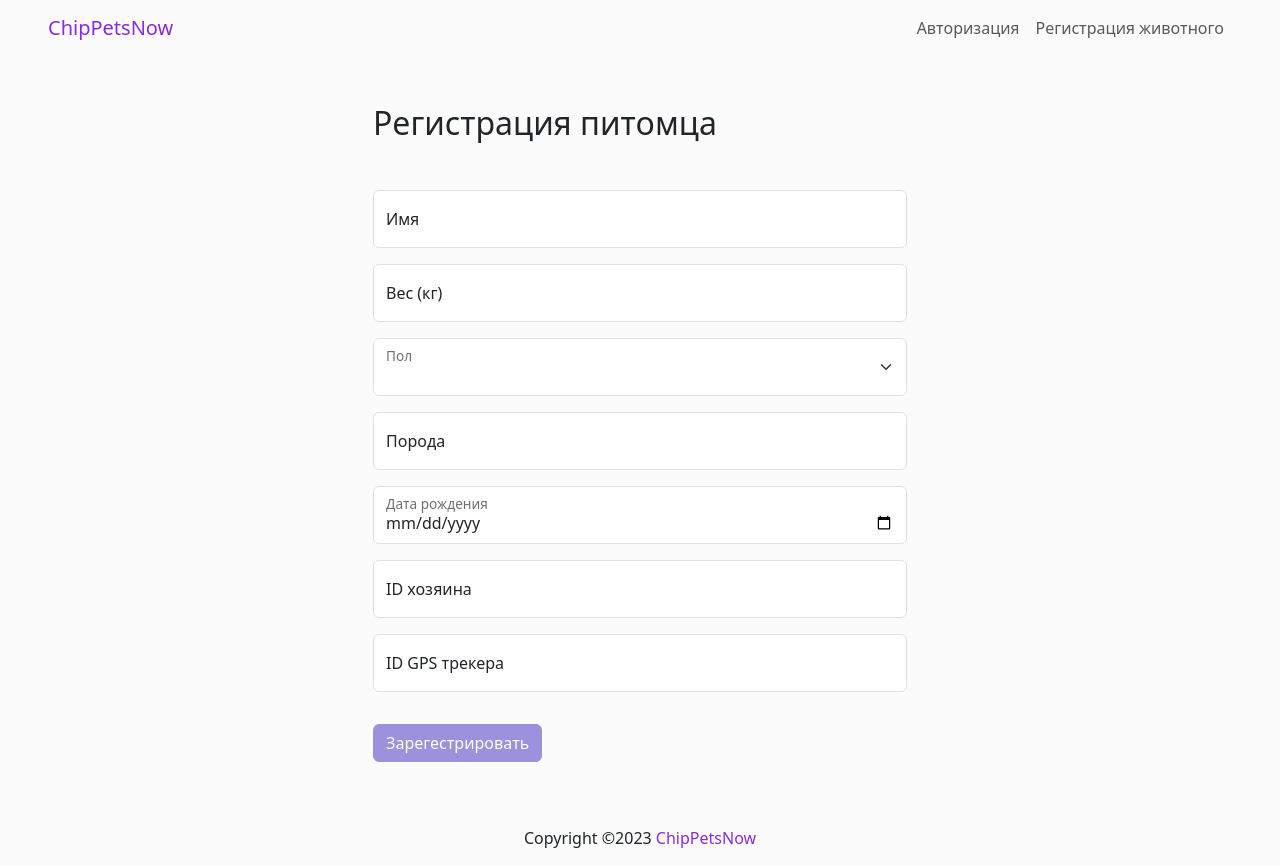
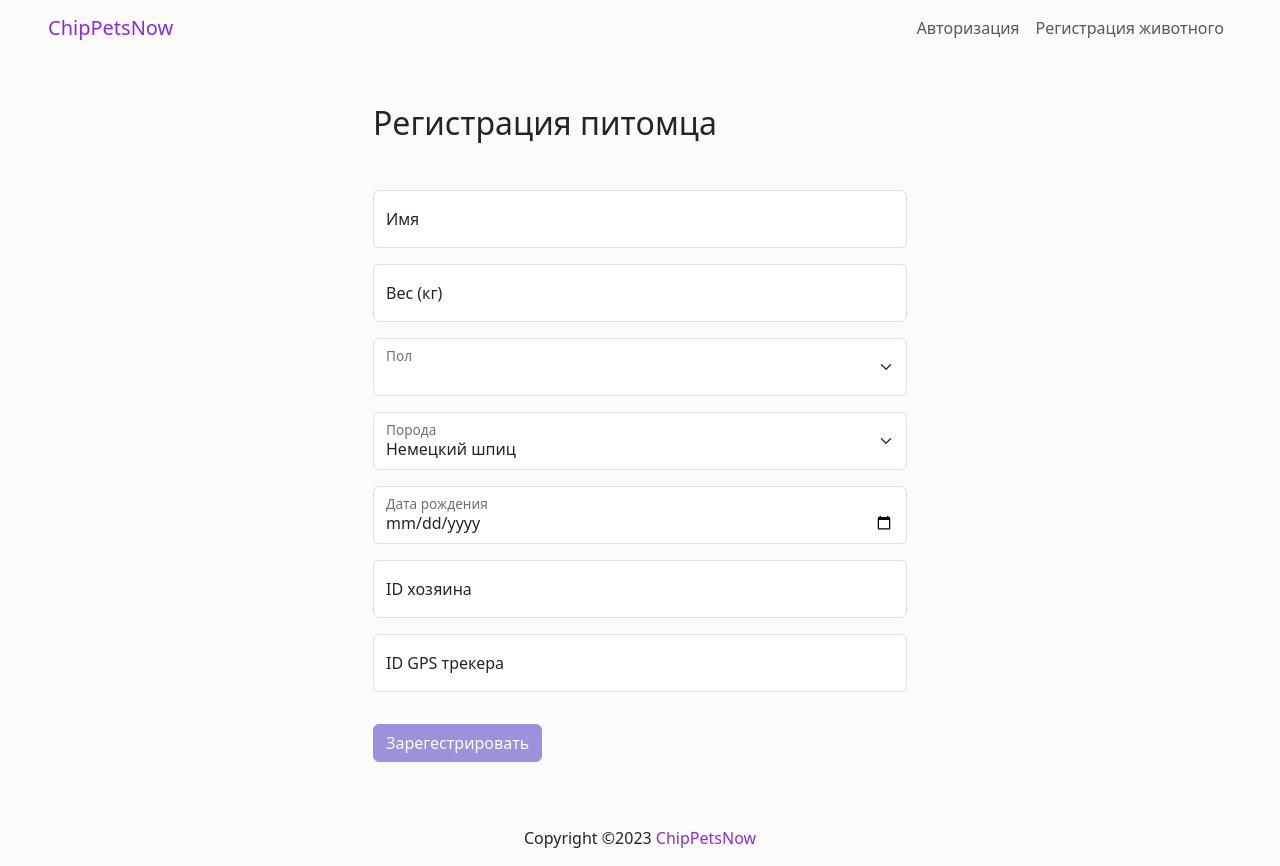
Before and after one commit to krios2146/animal-chipping-api, an Angular app in the folder animal-chipping-org/: page /animal-registration in a window 1280 px wide. Built offline with nearby package versions, Linux system fonts and the light colour scheme.

Commit message:
feat: add selection to the breed field of the form

```diff
--- a/animal-chipping-org/src/app/animal-registration/animal-registration.component.html
+++ b/animal-chipping-org/src/app/animal-registration/animal-registration.component.html
@@ -18,8 +18,19 @@
             <label for="floatingSelect">Пол</label>
         </div>
         <div class="form-floating my-3">
-            <input type="text" class="form-control" id="breed" placeholder="s">
-            <label for="breed">Порода</label>
+            <select class="form-select" id="floatingSelect" aria-label="asd">
+                <option value="MALE">Немецкий шпиц</option>
+                <option value="FEMALE">Чихуахуа</option>
+                <option value="OTHER">Вельш-корги</option>
+                <option value="OTHER">Немецкая овчарка</option>
+                <option value="OTHER">Йоркширский терьер</option>
+                <option value="OTHER">Лабрадор-ретривер</option>
+                <option value="OTHER">Среднеазиатская овчарка</option>
+                <option value="OTHER">Джек-рассел терьер</option>
+                <option value="OTHER">Французский бульдог</option>
+                <option value="OTHER">Пудель</option>
+            </select>
+            <label for="floatingSelect">Порода</label>
         </div>
         <div class="form-floating my-3">
             <input type="date" class="form-control" id="date-of-birth" placeholder="s">
```
